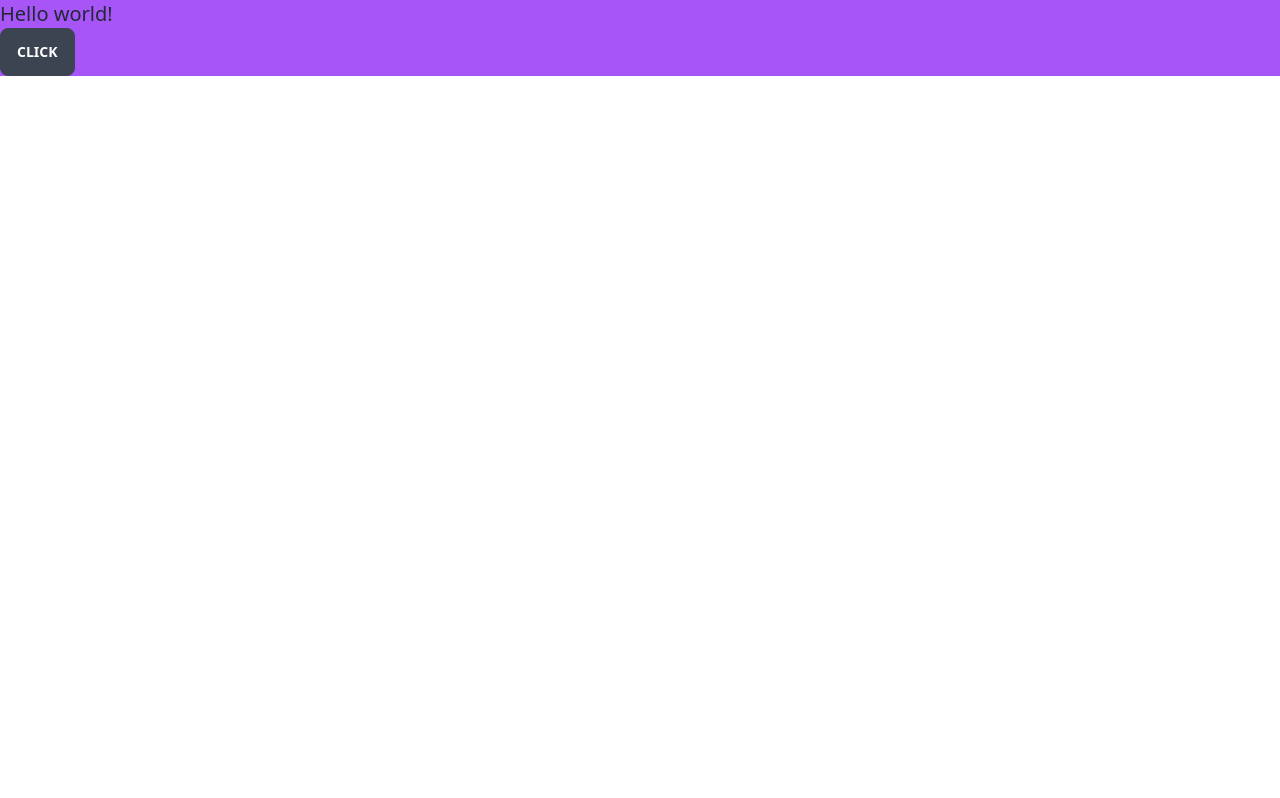
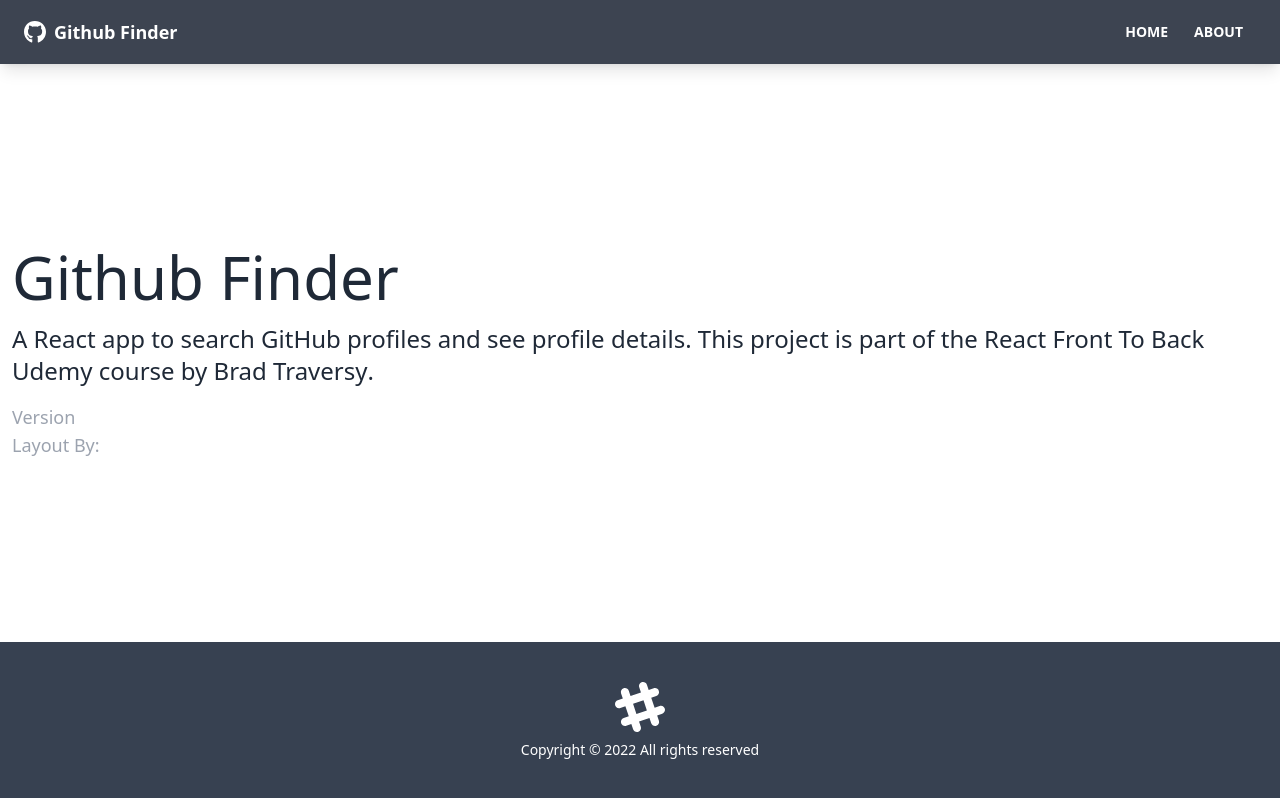
Before and after one commit to joseluisaguilar-cognizant/gihub-finder, a React (Create React App) app: page /about in a window 1280 px wide. Built offline with nearby package versions, Linux system fonts and the light colour scheme; the HTML template or start-up script is replaced by a standard one.

Commit message:
Set up base pages

```diff
--- a/src/App.tsx
+++ b/src/App.tsx
@@ -1,14 +1,31 @@
-import React from 'react';
+import { FunctionComponent } from 'react';
+import { BrowserRouter as Router, Route, Routes } from 'react-router-dom';
 
 import './App.css';
 
-function App() {
+import Home from './pages/Home/Home';
+import About from './pages/About/About';
+import NotFound from './pages/NotFound/NotFound';
+
+import Navbar from './components/layout/Navbar/Navbar';
+import Footer from './components/layout/Footer/Footer';
+
+const App: FunctionComponent = () => {
   return (
-    <div className="bg-purple-500">
-      <h1 className="text-xl">Hello world!</h1>
-      <button className="btn">Click</button>
-    </div>
+    <Router>
+      <div className="flex flex-col justify-between h-screen">
+        <Navbar />
+        <main className="container mx-auto px-3 pb-12">
+          <Routes>
+            <Route path="/" element={<Home />} />
+            <Route path="/about" element={<About />} />
+            <Route path="/*" element={<NotFound />} />
+          </Routes>
+        </main>
+        <Footer />
+      </div>
+    </Router>
   );
-}
+};
 
 export default App;
--- /dev/null
+++ b/src/components/layout/Footer/Footer.tsx
@@ -0,0 +1,24 @@
+const Footer = () => {
+  const footerYear = new Date().getFullYear();
+
+  return (
+    <footer className="footer p-10 bg-gray-700 text-primary-content footer-center">
+      <div>
+        <svg
+          width="50"
+          height="50"
+          viewBox="0 0 24 24"
+          xmlns="http://www.w3.org/2000/svg"
+          fillRule="evenodd"
+          clipRule="evenodd"
+          className="inline-block fill-current"
+        >
+          <path d="M22.672 15.226l-2.432.811.841 2.515c.33 1.019-.209 2.127-1.23 2.456-1.15.325-2.148-.321-2.463-1.226l-.84-2.518-5.013 1.677.84 2.517c.391 1.203-.434 2.542-1.831 2.542-.88 0-1.601-.564-1.86-1.314l-.842-2.516-2.431.809c-1.135.328-2.145-.317-2.463-1.229-.329-1.018.211-2.127 1.231-2.456l2.432-.809-1.621-4.823-2.432.808c-1.355.384-2.558-.59-2.558-1.839 0-.817.509-1.582 1.327-1.846l2.433-.809-.842-2.515c-.33-1.02.211-2.129 1.232-2.458 1.02-.329 2.13.209 2.461 1.229l.842 2.515 5.011-1.677-.839-2.517c-.403-1.238.484-2.553 1.843-2.553.819 0 1.585.509 1.85 1.326l.841 2.517 2.431-.81c1.02-.33 2.131.211 2.461 1.229.332 1.018-.21 2.126-1.23 2.456l-2.433.809 1.622 4.823 2.433-.809c1.242-.401 2.557.484 2.557 1.838 0 .819-.51 1.583-1.328 1.847m-8.992-6.428l-5.01 1.675 1.619 4.828 5.011-1.674-1.62-4.829z"></path>
+        </svg>
+        <p>Copyright &copy; {footerYear} All rights reserved</p>
+      </div>
+    </footer>
+  );
+};
+
+export default Footer;
--- /dev/null
+++ b/src/components/layout/Navbar/Navbar.tsx
@@ -0,0 +1,36 @@
+import { FunctionComponent } from 'react';
+import { FaGithub } from 'react-icons/fa';
+import { Link } from 'react-router-dom';
+
+interface NavbarProps {
+  title?: string;
+}
+
+const Navbar: FunctionComponent<NavbarProps> = ({
+  title = 'Github Finder',
+}) => {
+  return (
+    <nav className="navbar mb-12 shadow-lg bg-neutral text-neutral-content">
+      <div className="container mx-auto">
+        <div className="flex-none px-2 mx-2">
+          <FaGithub className="inline pr-2 text-3xl" />
+          <Link to="/" className="text-lg font-bold align-middle">
+            {title}
+          </Link>
+        </div>
+        <div className="flex-1 px-2 mx-2">
+          <div className="flex justify-end">
+            <Link to="/" className="btn btn-ghost btn-sm rounded-btn">
+              Home
+            </Link>
+            <Link to="/about" className="btn btn-ghost btn-sm rounded-btn">
+              About
+            </Link>
+          </div>
+        </div>
+      </div>
+    </nav>
+  );
+};
+
+export default Navbar;
--- /dev/null
+++ b/src/pages/About/About.tsx
@@ -0,0 +1,35 @@
+import { FunctionComponent } from 'react';
+
+interface AboutProps {}
+
+const About: FunctionComponent<AboutProps> = () => {
+  return (
+    <>
+      <h1 className="text-6xl mb-4">Github Finder</h1>
+      <p className="mb-4 text-2xl font-light">
+        A React app to search GitHub profiles and see profile details. This
+        project is part of the
+        <a href="https://www.udemy.com/course/modern-react-front-to-back/">
+          {' '}
+          React Front To Back
+        </a>{' '}
+        Udemy course by
+        <strong>
+          <a href="https://traversymedia.com"> Brad Traversy</a>
+        </strong>
+        .
+      </p>
+      <p className="text-lg text-gray-400">
+        Version <span className="text-white">1.0.0</span>
+      </p>
+      <p className="text-lg text-gray-400">
+        Layout By:
+        <a className="text-white" href="https://twitter.com/hassibmoddasser">
+          Hassib Moddasser
+        </a>
+      </p>
+    </>
+  );
+};
+
+export default About;
--- /dev/null
+++ b/src/pages/Home/Home.tsx
@@ -0,0 +1,13 @@
+import { FunctionComponent } from 'react';
+
+interface HomeProps {}
+
+const Home: FunctionComponent<HomeProps> = () => {
+  return (
+    <div>
+      <h1 className="text-6xl">Welcome</h1>
+    </div>
+  );
+};
+
+export default Home;
--- /dev/null
+++ b/src/pages/NotFound/NotFound.tsx
@@ -0,0 +1,23 @@
+import { FunctionComponent } from 'react';
+import { FaHome } from 'react-icons/fa';
+import { Link } from 'react-router-dom';
+
+interface NotFoundProps {}
+const NotFound: FunctionComponent<NotFoundProps> = () => {
+  return (
+    <div className="hero">
+      <div className="text-center hero-content">
+        <div className="max-w-lg">
+          <h1 className="text-8xl font-bold mb-8">Oops!</h1>
+          <p className="text-5xl mb-8">404 - Page Not Found!</p>
+          <Link className="btn btn-primary btn-lg" to="/">
+            <FaHome className="mr-2" />
+            Back To Home
+          </Link>
+        </div>
+      </div>
+    </div>
+  );
+};
+
+export default NotFound;
```
